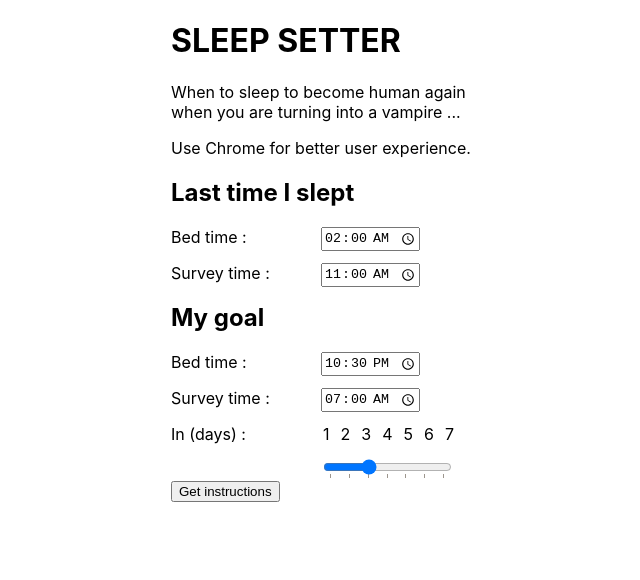
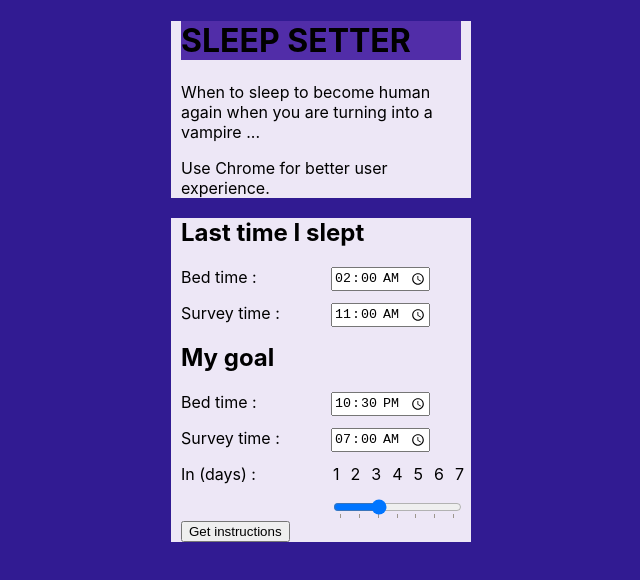
Before and after one commit to lydstyl/190704-reactSleepSetter, a React (Create React App) app: page / in a window 1280 px wide. Shown: the top 580 px of the page, without its empty margins (319-959 px from the left). Built offline with nearby package versions, Linux system fonts and the light colour scheme.

Commit message:
begin of css colors

```diff
--- a/src/App.css
+++ b/src/App.css
@@ -1,7 +1,19 @@
-.App,
-.seo-title {
+body {
+  background-color: #311b92; /* https://www.um.es/docencia/barzana/materializecss/color.html */
+  font-family: -apple-system, BlinkMacSystemFont, 'Segoe UI', 'Roboto', 'Oxygen',
+    'Ubuntu', 'Cantarell', 'Fira Sans', 'Droid Sans', 'Helvetica Neue',
+    sans-serif;
+}
+.seo-title,
+.App {
   width: 300px;
   margin: auto;
+  background-color: #ede7f6;
+  box-sizing: border-box;
+  padding: 0 10px;
+}
+h1 {
+  background-color: #512da8;
 }
 .settings div:last-child p:last-child {
   position: relative;
```
Also changed, not shown: src/App.js (+25 -21 lines).
